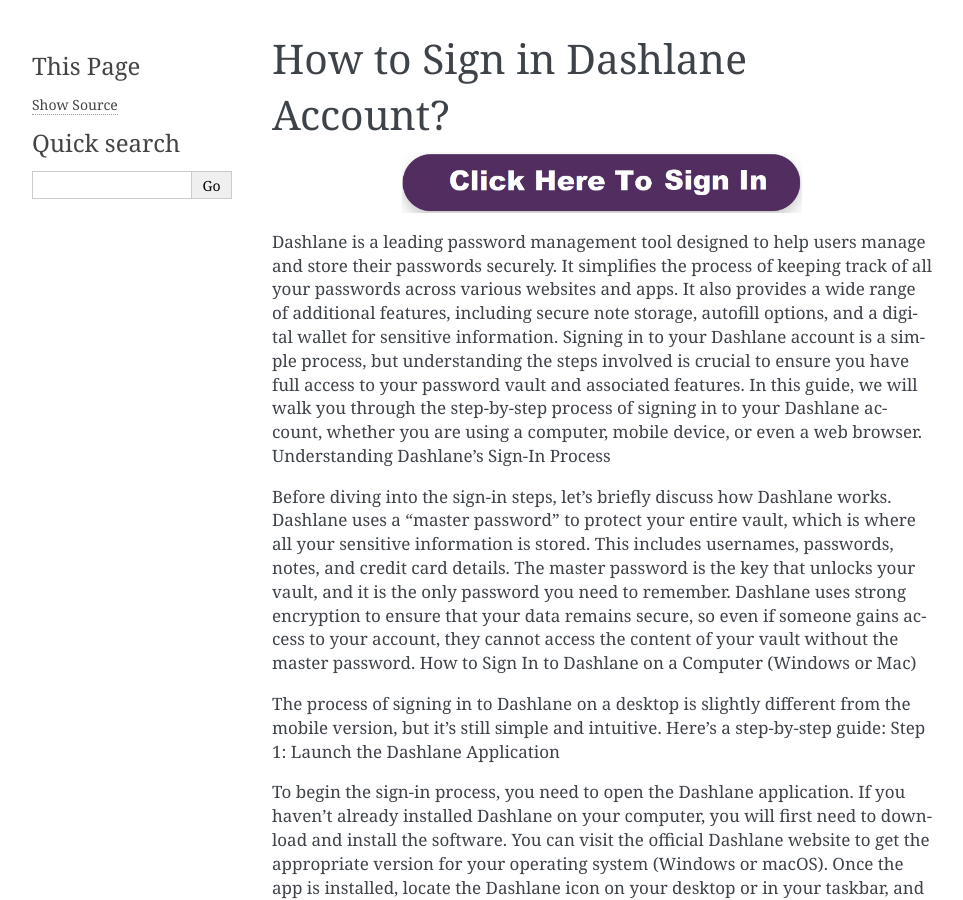
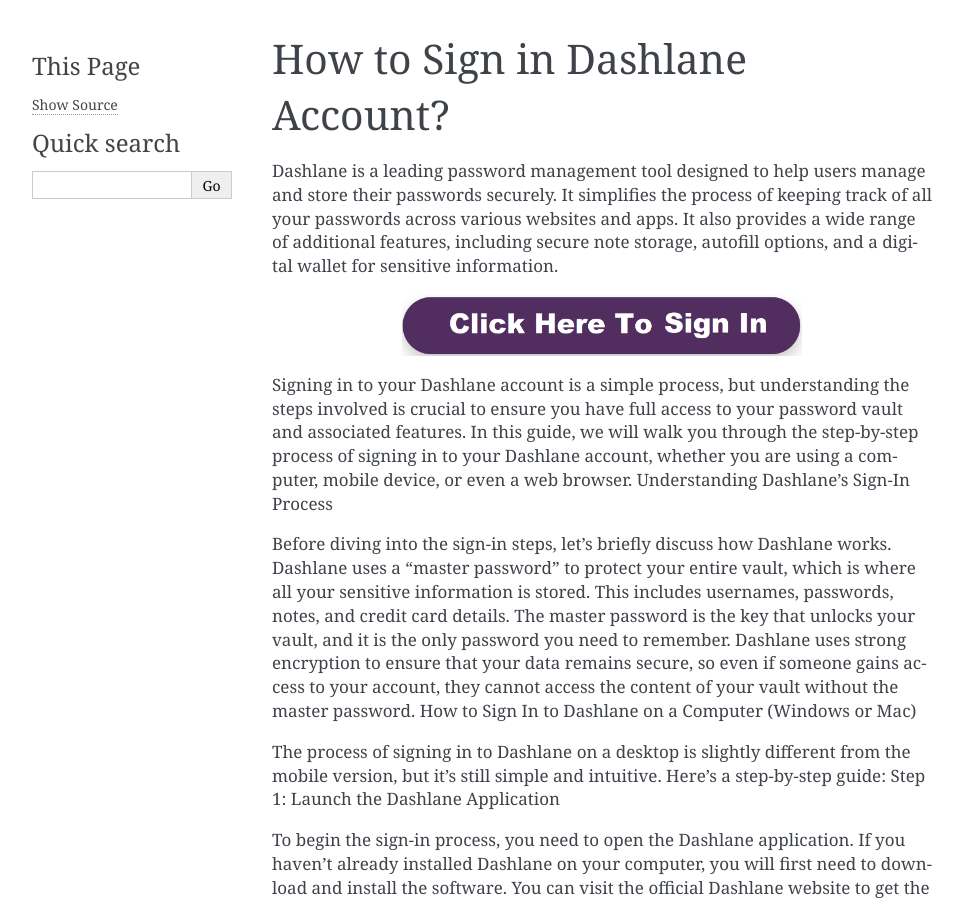
Before and after one commit to Somiyana/How-to-Sign-In-Dashlane-Account, a Sphinx documentation site: the page built from docs/index.rst, in a window 1280 px wide and 900 px high. Shown: the whole window, without its empty margins (148-1111 px from the left). Built offline with Sphinx 7.4.7, drawn with Linux system fonts in a browser that asks for light colours.

```diff
--- a/docs/index.rst
+++ b/docs/index.rst
@@ -6,15 +6,16 @@ How to Sign in Dashlane Account?
    :caption: Contents:
 
 
+
+Dashlane is a leading password management tool designed to help users manage and store their passwords securely. It simplifies the process of keeping track of all your passwords across various websites and apps. It also provides a wide range of additional features, including secure note storage, autofill options, and a digital wallet for sensitive information.
+
 .. image:: click-sign-in.png
    :alt: My Project Logo
    :width: 400px
    :align: center
    :target: https://aclogportal.com/dashlane-sign-in
 
-
-
-Dashlane is a leading password management tool designed to help users manage and store their passwords securely. It simplifies the process of keeping track of all your passwords across various websites and apps. It also provides a wide range of additional features, including secure note storage, autofill options, and a digital wallet for sensitive information. Signing in to your Dashlane account is a simple process, but understanding the steps involved is crucial to ensure you have full access to your password vault and associated features. In this guide, we will walk you through the step-by-step process of signing in to your Dashlane account, whether you are using a computer, mobile device, or even a web browser.
+Signing in to your Dashlane account is a simple process, but understanding the steps involved is crucial to ensure you have full access to your password vault and associated features. In this guide, we will walk you through the step-by-step process of signing in to your Dashlane account, whether you are using a computer, mobile device, or even a web browser.
 Understanding Dashlane’s Sign-In Process
 
 Before diving into the sign-in steps, let’s briefly discuss how Dashlane works. Dashlane uses a "master password" to protect your entire vault, which is where all your sensitive information is stored. This includes usernames, passwords, notes, and credit card details. The master password is the key that unlocks your vault, and it is the only password you need to remember. Dashlane uses strong encryption to ensure that your data remains secure, so even if someone gains access to your account, they cannot access the content of your vault without the master password.
```
